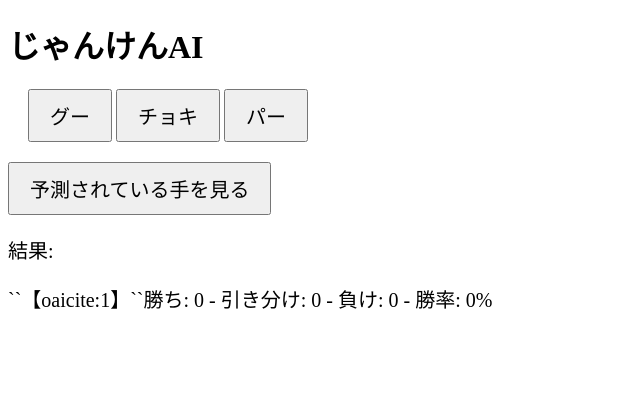
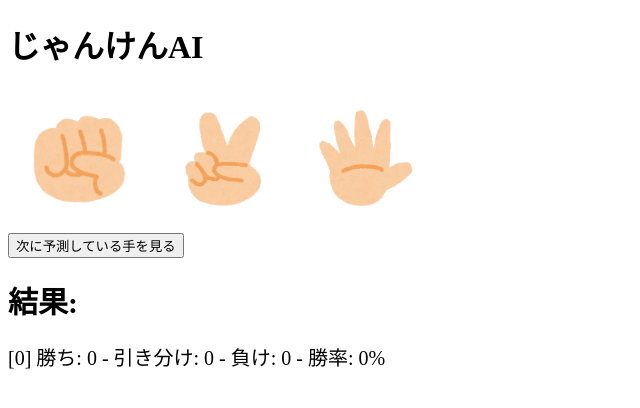
Before and after one commit to team-osaka-hightech/school_event, a plain HTML site: page index.html in a window 1280 px wide. Shown: the whole page, without its empty margins (0-640 px from the left). Drawn offline with Linux system fonts and the light colour scheme.

Commit message:
Add files via upload

```diff
--- a/index.html
+++ b/index.html
@@ -1,40 +1,52 @@
 <!DOCTYPE html>
-<html lang="en">
+<html lang="ja">
 <head>
     <meta charset="UTF-8">
     <meta http-equiv="X-UA-Compatible" content="IE=edge">
     <meta name="viewport" content="width=device-width, initial-scale=1.0">
     <title>じゃんけんAI</title>
     <style>
-        .buttons {
+        .buttons img {
+            width: 100px;
+            height: 100px;
             margin: 20px;
+            cursor: pointer;
+            transition: transform 0.1s ease;
         }
-        button {
-            font-size: 20px;
-            padding: 10px 20px;
+        .buttons img:active {
+            transform: scale(0.9);
         }
         #predictedHand {
             font-size: 20px;
             margin: 20px 0;
             display: none;
         }
-        #result, #totalRecord {
+        #result {
+            font-size: 30px;
+            font-weight: bold;
+            margin: 20px 0;
+        }
+        #totalRecord, #history {
             font-size: 20px;
             margin: 20px 0;
+        }
+        #history div {
+            margin-bottom: 10px;
         }
     </style>
 </head>
 <body>
     <h1>じゃんけんAI</h1>
     <div class="buttons">
-        <button onclick="play(0)">グー</button>
-        <button onclick="play(1)">チョキ</button>
-        <button onclick="play(2)">パー</button>
+        <img src="rock.png" alt="グー" onclick="play(0)">
+        <img src="scissors.png" alt="チョキ" onclick="play(1)">
+        <img src="paper.png" alt="パー" onclick="play(2)">
     </div>
-    <button onclick="showPredictedHand()">予測されている手を見る</button>
-    <div id="predictedHand">予測されている手: </div>
+    <button onclick="showPredictedHand()">次に予測している手を見る</button>
+    <!-- ページロード時の表示用。JavaScriptが動作したら上書きされる -->
     <div id="result">結果: </div>
-    <div id="totalRecord">&#8203;``【oaicite:1】``&#8203;勝ち: 0 - 引き分け: 0 - 負け: 0 - 勝率: 0%</div>
+    <div id="totalRecord">[0] 勝ち: 0 - 引き分け: 0 - 負け: 0 - 勝率: 0%</div>
+    <div id="history"></div>
 
     <script>
         let record = [0, 0, 0, 0, 0];
@@ -51,37 +63,39 @@
                 sumRecordHand[hand]++;
             }
             const maxHand = sumRecordHand.indexOf(Math.max(...sumRecordHand));
-            return (maxHand + 1) % 3;
+            return (maxHand + 2) % 3;
         }
 
         function play(playerHand) {
             const predictedHand = calcSumHand();
             setRecord(playerHand);
 
-            document.getElementById('predictedHand').innerText = '予測されている手: ' + handToStr(predictedHand);
-            document.getElementById('predictedHand').style.display = 'block';
-
             let result;
             if (playerHand === predictedHand) {
                 draw++;
                 result = '引き分け';
-            } else if ((playerHand - predictedHand + 3) % 3 === 1) {
+            } else if ((playerHand - predictedHand + 3) % 3 === 2) {
+                win++;
+                result = '勝ち';
+            } else {
                 lose++;
                 result = '負け';
-            } else {
-                win++;
-                result = '勝ち';
             }
             document.getElementById('result').innerText = '結果: ' + result;
 
             const totalGames = win + draw + lose;
-            const winRate = totalGames > 0 ? (win / totalGames * 100).toFixed(2) : 0;
-            document.getElementById('totalRecord').innerText = `&#8203;``【oaicite:0】``&#8203;勝ち: ${win} - 引き分け: ${draw} - 負け: ${lose} - 勝率: ${winRate}%`;
+            const winRate = totalGames > 0 ? (win / (win + lose) * 100).toFixed(2) : 0;
+            document.getElementById('totalRecord').innerText = `[${totalGames}] 勝ち: ${win} - 引き分け: ${draw} - 負け: ${lose} - 勝率: ${winRate}%`;
+
+            const history = document.getElementById('history');
+            const historyEntry = document.createElement('div');
+            historyEntry.innerHTML = `あなたの手: ${handToStr(playerHand)}, AIの手: ${handToStr(predictedHand)}<br>&#8203;``【oaicite:0】``&#8203;勝ち: ${win} - 引き分け: ${draw} - 負け: ${lose} - 勝率: ${winRate}%`;
+            history.prepend(historyEntry);
         }
 
         function showPredictedHand() {
             const predictedHand = calcSumHand();
-            alert('予測されている手: ' + handToStr(predictedHand));
+            alert('次に予測している手: ' + handToStr(predictedHand));
         }
 
         function handToStr(hand) {
```
Also changed, not shown: paper.png (added), rock.png (added), scissors.png (added).
